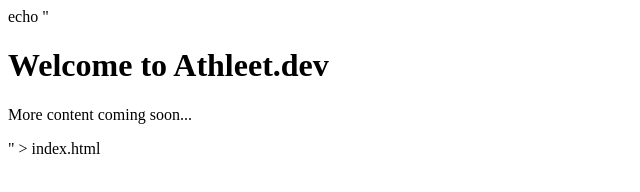
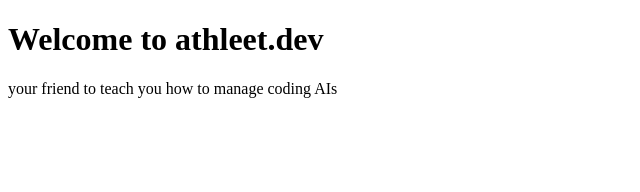
Before and after one commit to martymcwizard/athleet.github.io, a plain HTML site: page index.html in a window 1280 px wide. Shown: the whole page, without its empty margins (0-640 px from the left). Drawn offline with Linux system fonts and the light colour scheme.

Commit message:
Update index.html
cleared out the silly echo and other bash commands and gave one small clue about what we are going to do

```diff
--- a/index.html
+++ b/index.html
@@ -1,10 +1,10 @@
-echo "<!DOCTYPE html>
+<!DOCTYPE html>
 <html>
 <head>
-    <title>Athleet.dev</title>
+    <title>athleet.dev</title>
 </head>
 <body>
-    <h1>Welcome to Athleet.dev</h1>
-    <p>More content coming soon...</p>
+    <h1>Welcome to athleet.dev</h1>
+    <p>your friend to teach you how to manage coding AIs</p>
 </body>
-</html>" > index.html
+</html>
```
